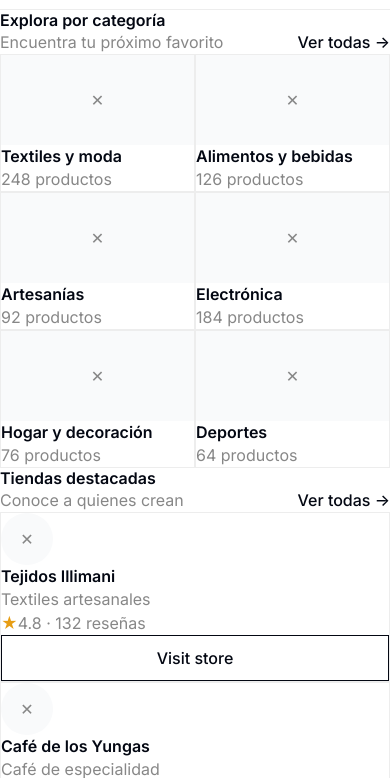
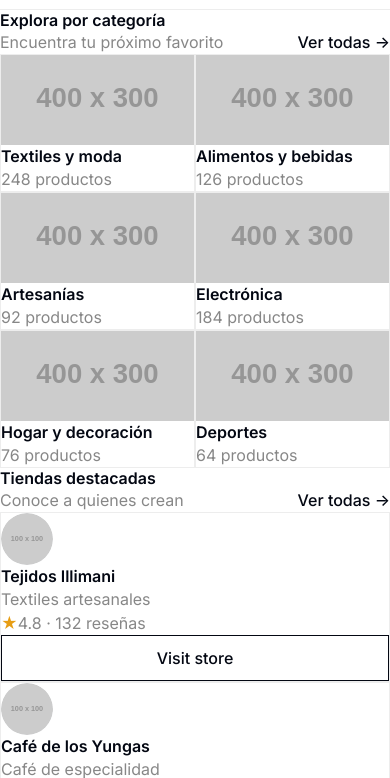
Before and after one commit to JalaU-Capstones/qatu-client, a website built with Vite: page index.html in a window 390 px wide. Shown: the part 51-829 px from the top of the page. Built offline with nearby package versions, Linux system fonts and the light colour scheme; placeholder pictures from the web are drawn by us.

Commit message:
fix(layout): center categories and featured stores sections and add placeholder images
- Wrap both sections in .q-section-container for consistent max-width and horizontal padding
- Replace ✕ placeholders with external placeholder images (placehold.co) for lab deliverable
- Ensure placeholder images fill their containers via object-fit: cover
- Verify responsive gutters at 1440px, 768px, and 375px

```diff
--- a/src/views/components/CategoriesView.js
+++ b/src/views/components/CategoriesView.js
@@ -27,6 +27,9 @@ export class CategoriesView {
     const section = document.createElement('section');
     section.className = 'q-categories';
     section.setAttribute('aria-labelledby', 'q-categories-title');
+
+    const container = document.createElement('div');
+    container.className = 'q-section-container';
 
     // Header container
     const header = document.createElement('div');
@@ -63,8 +66,9 @@ export class CategoriesView {
     grid.className = 'q-categories__grid';
     this._renderCards(grid);
 
-    section.appendChild(header);
-    section.appendChild(grid);
+    container.appendChild(header);
+    container.appendChild(grid);
+    section.appendChild(container);
 
     this.element = section;
     this._gridElement = grid;
@@ -95,7 +99,12 @@ export class CategoriesView {
       const placeholder = document.createElement('div');
       placeholder.className = 'q-category-card__image-placeholder';
       placeholder.setAttribute('aria-hidden', 'true');
-      placeholder.textContent = '✕';
+
+      const img = document.createElement('img');
+      img.src = 'https://placehold.co/400x300/F9FAFB/9CA3AF?text=Categor%C3%ADa';
+      img.alt = '';
+      img.loading = 'lazy';
+      placeholder.appendChild(img);
 
       const name = document.createElement('h3');
       name.className = 'q-category-card__name';
--- a/src/views/components/FeaturedStoresView.js
+++ b/src/views/components/FeaturedStoresView.js
@@ -27,6 +27,9 @@ export class FeaturedStoresView {
     const section = document.createElement('section');
     section.className = 'q-featured-stores';
     section.setAttribute('aria-labelledby', 'q-featured-stores-title');
+
+    const container = document.createElement('div');
+    container.className = 'q-section-container';
 
     // Header container
     const header = document.createElement('div');
@@ -63,8 +66,9 @@ export class FeaturedStoresView {
     grid.className = 'q-featured-stores__grid';
     this._renderCards(grid);
 
-    section.appendChild(header);
-    section.appendChild(grid);
+    container.appendChild(header);
+    container.appendChild(grid);
+    section.appendChild(container);
 
     this.element = section;
     this._gridElement = grid;
@@ -94,7 +98,12 @@ export class FeaturedStoresView {
       const avatar = document.createElement('div');
       avatar.className = 'q-store-card__avatar';
       avatar.setAttribute('aria-hidden', 'true');
-      avatar.textContent = '✕';
+
+      const img = document.createElement('img');
+      img.src = 'https://placehold.co/100x100/F9FAFB/9CA3AF?text=Tienda';
+      img.alt = '';
+      img.loading = 'lazy';
+      avatar.appendChild(img);
 
       const name = document.createElement('h3');
       name.className = 'q-store-card__name';
--- a/src/views/components/categories.css
+++ b/src/views/components/categories.css
@@ -5,9 +5,7 @@
 
 .q-categories {
   width: 100%;
-  max-width: var(--q-geist-page-width, 1200px);
-  margin: 0 auto;
-  padding: var(--q-geist-space-16x, 64px) var(--q-geist-page-margin, 24px);
+  padding: var(--q-geist-space-16x, 64px) 0;
   box-sizing: border-box;
 }
 
@@ -101,6 +99,7 @@ a.q-category-card:focus-visible {
   height: 110px;
   background-color: var(--q-bg-surface, #f9fafb);
   border-radius: var(--q-radius-md, 6px);
+  overflow: hidden;
   display: flex;
   align-items: center;
   justify-content: center;
@@ -108,6 +107,14 @@ a.q-category-card:focus-visible {
   color: var(--q-fg-muted, #999999);
   font-size: var(--q-text-lg, 18px);
   user-select: none;
+}
+
+.q-category-card__image-placeholder img {
+  width: 100%;
+  height: 100%;
+  object-fit: cover;
+  border-radius: inherit;
+  display: block;
 }
 
 .q-category-card__name {
--- a/src/views/components/featured-stores.css
+++ b/src/views/components/featured-stores.css
@@ -5,9 +5,7 @@
 
 .q-featured-stores {
   width: 100%;
-  max-width: var(--q-geist-page-width, 1200px);
-  margin: 0 auto;
-  padding: var(--q-geist-space-16x, 64px) var(--q-geist-page-margin, 24px);
+  padding: var(--q-geist-space-16x, 64px) 0;
   box-sizing: border-box;
 }
 
@@ -96,6 +94,7 @@ a.q-featured-stores__see-all:hover {
   height: 52px;
   border-radius: 50%;
   background-color: var(--q-bg-surface, #f9fafb);
+  overflow: hidden;
   display: flex;
   align-items: center;
   justify-content: center;
@@ -103,6 +102,14 @@ a.q-featured-stores__see-all:hover {
   color: var(--q-fg-muted, #999999);
   font-size: var(--q-text-lg, 18px);
   user-select: none;
+}
+
+.q-store-card__avatar img {
+  width: 100%;
+  height: 100%;
+  object-fit: cover;
+  border-radius: inherit;
+  display: block;
 }
 
 .q-store-card__name {
--- a/src/views/styles/main.css
+++ b/src/views/styles/main.css
@@ -79,3 +79,13 @@
 .q-main {
   flex: 1;
 }
+
+.q-section-container {
+  width: 100%;
+  max-width: var(--q-geist-page-width, 1200px);
+  margin-left: auto;
+  margin-right: auto;
+  padding-left: var(--q-geist-page-margin, 24px);
+  padding-right: var(--q-geist-page-margin, 24px);
+  box-sizing: border-box;
+}
```
Also changed, not shown: src/views/components/CategoriesView.spec.js (+6 -3 lines), src/views/components/FeaturedStoresView.spec.js (+6 -3 lines).
